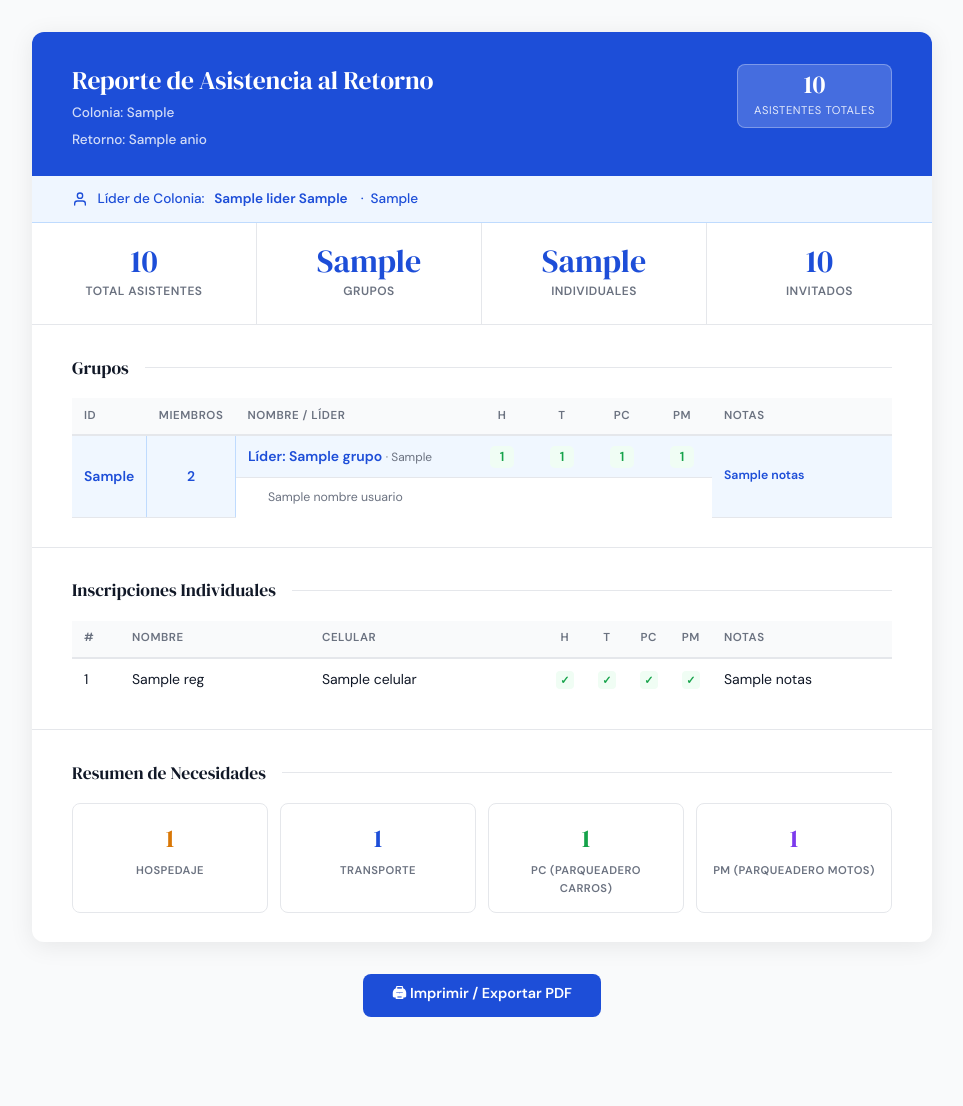
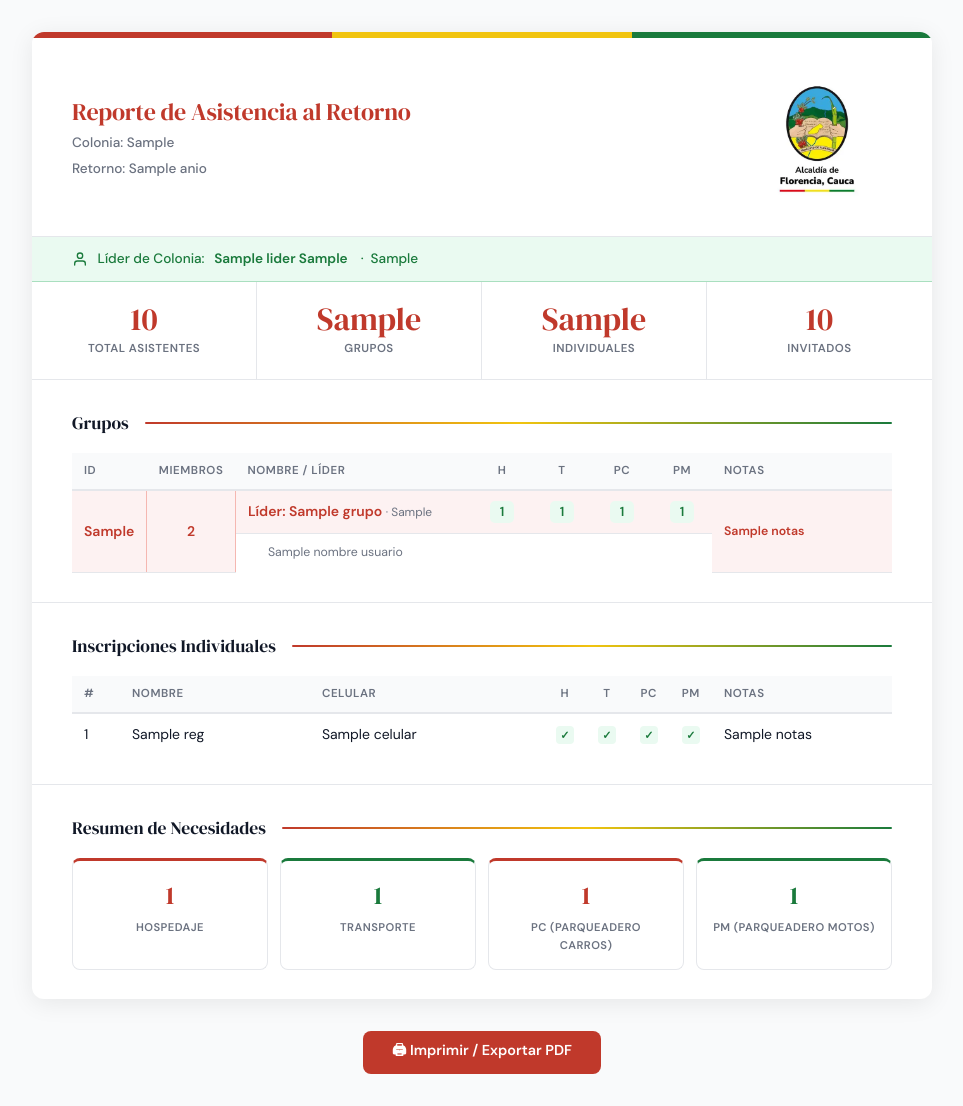
Before and after one commit to C0deWise/Caravana-del-Retorno, a Python web app: template app/reportes/templates/reporte_colonia.html in a window 1280 px wide. Shown: the whole page, without its empty margins (158-1121 px from the left). Before the commit the page ends 1017 px from the top, so only its background shows below. Run offline with Jinja, Linux system fonts and the light colour scheme; the template is opened without the code that fills it: most values are stand-ins (such as "Sample title", 1, 10 or a date in 2020).

Commit message:
generacion de reportes en pdf

```diff
--- a/app/reportes/api/v1/endpoints/reportes_router.py
+++ b/app/reportes/api/v1/endpoints/reportes_router.py
@@ -22,7 +22,7 @@ def get_reportes_servicio(db: Annotated[AsyncSession, Depends(get_db)]) -> Repor
                            repositorio_persona = repositorio_reportes_persona)
 
 
-router = APIRouter(prefix="/reportes", tags=["Reportes"])
+router = APIRouter()
 
 
 @router.get("/reporte-asistencia-colonia/{retorno_id}/{colonia_id}",
--- a/app/reportes/templates/reporte_colonia.html
+++ b/app/reportes/templates/reporte_colonia.html
@@ -12,13 +12,15 @@
       --border:    #e5e7eb;
       --bg:        #f9fafb;
       --white:     #ffffff;
-      --accent:    #1d4ed8;
-      --accent-lt: #eff6ff;
-      --green:     #16a34a;
-      --green-lt:  #f0fdf4;
-      --amber:     #d97706;
-      --amber-lt:  #fffbeb;
-      --red:       #dc2626;
+
+      /* ── Paleta Florencia ── */
+      --accent:    #c0392b;   /* rojo                          */
+      --accent-lt: #fdf2f2;   /* rojo claro fondo              */
+      --accent-bd: #f5b7b1;   /* rojo borde                    */
+      --green:     #1a7a3c;   /* verde                         */
+      --green-lt:  #eafaf1;   /* verde claro fondo             */
+      --green-bd:  #a9dfbf;   /* verde borde                   */
+      --yellow:    #f1c40f;   /* amarillo — solo decoración    */
     }
 
     *, *::before, *::after { box-sizing: border-box; margin: 0; padding: 0; }
@@ -31,7 +33,6 @@
       line-height: 1.6;
     }
 
-    /* ── PRINT ── */
     @media print {
       body { background: white; font-size: 12px; }
       .page { box-shadow: none; margin: 0; max-width: none; border-radius: 0; }
@@ -48,59 +49,83 @@
       overflow: hidden;
     }
 
-    /* ── HEADER ── */
+    /* ── FRANJA TRICOLOR ── */
+    .tricolor {
+      display: grid;
+      grid-template-columns: 1fr 1fr 1fr;
+      height: 6px;
+    }
+    .tricolor-r { background: var(--accent); }
+    .tricolor-y { background: var(--yellow); }
+    .tricolor-g { background: var(--green);  }
+
+    /* ── HEADER sin fondo de color ── */
     .header {
-      background: var(--accent);
-      color: white;
-      padding: 2rem 2.5rem 1.6rem;
+      background: var(--white);
+      color: var(--ink);
+      padding: 1.6rem 2.5rem 1.4rem;
       display: grid;
       grid-template-columns: 1fr auto;
-      align-items: start;
-      gap: 1rem;
+      align-items: center;
+      gap: 1.5rem;
+      border-bottom: 1px solid var(--border);
     }
     .header-title {
       font-family: 'DM Serif Display', serif;
-      font-size: 1.6rem;
+      font-size: 1.5rem;
       line-height: 1.25;
       letter-spacing: -.01em;
+      color: var(--accent);
     }
     .header-sub {
-      margin-top: .35rem;
+      margin-top: .3rem;
       font-size: .85rem;
-      opacity: .8;
+      color: var(--muted);
       font-weight: 500;
     }
+    .header-right {
+      display: flex;
+      flex-direction: column;
+      align-items: center;
+      gap: .5rem;
+    }
+    .header-escudo {
+      width: 150px;
+      height: 150px;
+      object-fit: contain;
+    }
     .header-badge {
-      background: rgba(255,255,255,.18);
-      border: 1px solid rgba(255,255,255,.3);
+      background: var(--accent-lt);
+      border: 1px solid var(--accent-bd);
       border-radius: 8px;
-      padding: .45rem 1rem;
+      padding: .4rem .9rem;
       text-align: center;
       white-space: nowrap;
     }
     .header-badge .badge-num {
       display: block;
       font-family: 'DM Serif Display', serif;
-      font-size: 1.6rem;
+      font-size: 1.5rem;
       line-height: 1;
+      color: var(--accent);
     }
     .header-badge .badge-lbl {
-      font-size: .7rem;
-      opacity: .85;
+      font-size: .65rem;
+      color: var(--muted);
       text-transform: uppercase;
       letter-spacing: .05em;
     }
 
     /* ── LIDER ── */
     .lider-bar {
-      background: var(--accent-lt);
-      border-bottom: 1px solid #bfdbfe;
-      padding: .75rem 2.5rem;
+      background: var(--green-lt);
+      border-bottom: 1px solid var(--green-bd);
+      padding: .7rem 2.5rem;
       display: flex;
       align-items: center;
       gap: .6rem;
       font-size: .85rem;
-      color: var(--accent);
+      color: var(--green);
       font-weight: 500;
     }
     .lider-bar svg { flex-shrink: 0; }
@@ -112,7 +137,7 @@
       border-bottom: 1px solid var(--border);
     }
     .stat {
-      padding: 1.4rem 1rem;
+      padding: 1.3rem 1rem;
       text-align: center;
       border-right: 1px solid var(--border);
     }
@@ -125,7 +150,7 @@
     }
     .stat-lbl {
       margin-top: .3rem;
-      font-size: .75rem;
+      font-size: .72rem;
       text-transform: uppercase;
       letter-spacing: .04em;
       color: var(--muted);
@@ -139,6 +164,7 @@
       font-family: 'DM Serif Display', serif;
       font-size: 1.1rem;
       margin-bottom: 1rem;
+      color: var(--ink);
       display: flex;
       align-items: center;
       gap: .5rem;
@@ -146,9 +172,10 @@
     .section-title::after {
       content: '';
       flex: 1;
-      height: 1px;
-      background: var(--border);
+      height: 2px;
+      background: linear-gradient(90deg, var(--accent), var(--yellow), var(--green));
       margin-left: .5rem;
+      border-radius: 99px;
     }
 
     /* ── TABLES ── */
@@ -170,14 +197,13 @@
       vertical-align: top;
     }
     tbody tr:last-child td { border-bottom: none; }
-    tbody tr:hover { background: #f8faff; }
+    tbody tr:hover { background: var(--accent-lt); }
 
     /* grupo sub-rows */
-    tr.grupo-header { background: #f0f7ff; }
-    tr.grupo-header td { font-weight: 600; color: var(--accent); border-top: 2px solid #bfdbfe; }
+    tr.grupo-header { background: var(--accent-lt); }
+    tr.grupo-header td { font-weight: 600; color: var(--accent); border-top: 2px solid var(--accent-bd); }
     tr.grupo-header:first-of-type td { border-top: none; }
     tr.miembro td { padding-left: 2rem; color: var(--muted); font-size: .88em; }
-    tr.invitado td { padding-left: 2rem; font-style: italic; color: #6366f1; font-size: .88em; }
 
     /* checkmarks */
     .chk-yes {
@@ -199,7 +225,7 @@
       border-radius: 4px;
     }
 
-    /* ── NEEDS BAR ── */
+    /* ── NECESIDADES ── */
     .needs-grid {
       display: grid;
       grid-template-columns: repeat(4, 1fr);
@@ -208,6 +234,7 @@
     }
     .need-card {
       border: 1px solid var(--border);
+      border-top: 3px solid var(--accent);
       border-radius: 8px;
       padding: .9rem 1rem;
       text-align: center;
@@ -215,7 +242,7 @@
     .need-card .need-num {
       font-family: 'DM Serif Display', serif;
       font-size: 1.6rem;
-      color: var(--amber);
+      color: var(--accent);
     }
     .need-card .need-lbl {
       font-size: .7rem;
@@ -240,7 +267,7 @@
       font-size: .9rem;
       font-weight: 600;
     }
-    .print-btn:hover { background: #1e40af; }
+    .print-btn:hover { background: #a93226; }
 
     /* column widths */
     .col-id    { width: 48px; }
@@ -252,20 +279,19 @@
     td.cell-span {
       vertical-align: middle;
       text-align: center;
-      background: #f0f7ff;
-      border-right: 1px solid #bfdbfe;
+      background: var(--accent-lt);
+      border-right: 1px solid var(--accent-bd);
       font-weight: 600;
       color: var(--accent);
     }
     td.cell-span-notes {
       vertical-align: middle;
-      background: #f0f7ff;
+      background: var(--accent-lt);
       font-weight: 400;
       color: var(--ink);
       font-size: .88em;
     }
 
-    /* número de necesidad en grupos */
     .num-badge {
       display: inline-flex;
       align-items: center;
@@ -278,13 +304,20 @@
       font-weight: 700;
       line-height: 1;
     }
-    .num-badge.has  { background: var(--green-lt);  color: var(--green); }
+    .num-badge.has  { background: var(--green-lt); color: var(--green); }
     .num-badge.none { background: var(--bg); color: var(--muted); border: 1px solid var(--border); }
   </style>
 </head>
 <body>
 
 <div class="page">
+
+  <!-- ── FRANJA TRICOLOR ── -->
+  <div class="tricolor">
+    <div class="tricolor-r"></div>
+    <div class="tricolor-y"></div>
+    <div class="tricolor-g"></div>
+  </div>
 
   <!-- ── HEADER ── -->
   <div class="header">
@@ -293,9 +326,9 @@
       <div class="header-sub">Colonia: {{ colonia.co_ciudad if colonia.co_ciudad else colonia.co_pais }}</div>
       <div class="header-sub">Retorno: {{ retorno.anio if retorno.anio else "—" }}</div>
     </div>
-    <div class="header-badge">
-      <span class="badge-num">{{ cantidad_total_asistentes }}</span>
-      <span class="badge-lbl">Asistentes totales</span>
+    <div class="header-right">
+      <img class="header-escudo" src="resources/escudo_florencia.png" alt="Escudo Florencia" />
+
     </div>
   </div>
 
@@ -341,7 +374,7 @@
     <table>
       <thead>
         <tr>
-          <th class="col-id"> id</th>
+          <th class="col-id">ID</th>
           <th class="col-num">Miembros</th>
           <th>Nombre / Líder</th>
           <th class="col-num">H</th>
@@ -353,21 +386,17 @@
       </thead>
       <tbody>
         {% for grupo in reportes_grupos %}
-        {# Número de filas que ocupa este grupo (mínimo 1: la fila del líder) #}
         {% set n_miembros = grupo.nombre_usuarios | length %}
         {% set total_rows = n_miembros + 1 %}
 
-        {# ── Primera fila: líder + celdas con rowspan ── #}
         <tr class="grupo-header">
-          {# #, Miembros y Notas abarcan verticalmente todo el grupo #}
-          <td class="cell-span" rowspan="{{ total_rows }}">{{ grupo.cod_grupo}}</td>
+          <td class="cell-span" rowspan="{{ total_rows }}">{{ grupo.cod_grupo }}</td>
           <td class="cell-span" rowspan="{{ total_rows }}">{{ n_miembros + 1 }}</td>
           <td>Líder: {{ grupo.lider_nombre }}
             {% if grupo.lider_celular %}
             <span style="color:var(--muted);font-weight:400;font-size:.85em"> · {{ grupo.lider_celular }}</span>
             {% endif %}
           </td>
-          {# H, T, PC, PM: numéricos con badge de color #}
           <td class="col-num">
             <span class="num-badge {{ 'has' if grupo.num_hospedaje > 0 else 'none' }}">{{ grupo.num_hospedaje }}</span>
           </td>
@@ -383,11 +412,9 @@
           <td class="cell-span-notes" rowspan="{{ total_rows }}">{{ grupo.notas if grupo.notas else "" }}</td>
         </tr>
 
-        {# ── Filas de miembros: solo columna de nombre (las otras tienen rowspan) ── #}
         {% if grupo.nombre_usuarios %}
           {% for nombre_miembro in grupo.nombre_usuarios %}
           <tr class="miembro">
-            {# NO repetir #, Miembros ni Notas — están cubiertos por rowspan #}
             <td>{{ nombre_miembro }}</td>
             <td class="col-num"></td>
             <td class="col-num"></td>
@@ -447,33 +474,23 @@
   </div>
 
   <!-- ── NECESIDADES ── -->
-
   <div class="section">
     <div class="section-title">Resumen de Necesidades</div>
     <div class="needs-grid">
       <div class="need-card">
-        <div class="need-num">
-           {{ necesidades_totales.num_hospedaje if necesidades_totales.num_hospedaje else 0   }}
-        </div>
+        <div class="need-num">{{ necesidades_totales.num_hospedaje if necesidades_totales.num_hospedaje else 0 }}</div>
         <div class="need-lbl">Hospedaje</div>
       </div>
-      <div class="need-card">
-        <div class="need-num" style="color:var(--accent)">
-          {{ necesidades_totales.num_transporte if necesidades_totales.num_transporte else 0   }}
-        </div>
+      <div class="need-card" style="border-top-color:var(--green)">
+        <div class="need-num" style="color:var(--green)">{{ necesidades_totales.num_transporte if necesidades_totales.num_transporte else 0 }}</div>
         <div class="need-lbl">Transporte</div>
       </div>
       <div class="need-card">
-        <div class="need-num" style="color:var(--green)">
-          {{ necesidades_totales.num_parqueadero_carros if necesidades_totales.num_parqueadero_carros else 0   }}
-
-        </div>
+        <div class="need-num">{{ necesidades_totales.num_parqueadero_carros if necesidades_totales.num_parqueadero_carros else 0 }}</div>
         <div class="need-lbl">PC (Parqueadero Carros)</div>
       </div>
-      <div class="need-card">
-        <div class="need-num" style="color:#7c3aed">
-          {{ necesidades_totales.num_parqueadero_motos if necesidades_totales.num_parqueadero_motos else 0   }}
-        </div>
+      <div class="need-card" style="border-top-color:var(--green)">
+        <div class="need-num" style="color:var(--green)">{{ necesidades_totales.num_parqueadero_motos if necesidades_totales.num_parqueadero_motos else 0 }}</div>
         <div class="need-lbl">PM (Parqueadero Motos)</div>
       </div>
     </div>
--- a/requirements.txt
+++ b/requirements.txt
@@ -4,7 +4,9 @@ uvicorn[standard]==0.34.0
 
 # Templates
 jinja2>=3.1.4,<4.0.0
-
+# PDF Generation
+weasyprint==62.3
+pydyf==0.11.0
 # Database
 sqlalchemy==2.0.39
 psycopg2-binary==2.9.10
```
Also changed, not shown: app/reportes/services/reportes_service.py (+15 -2 lines), app/reportes/templates/reporte_general.html (+91 -91 lines), app/reportes/utils/pdf_utils.py (added, +84 -0 lines), app/reportes/resources/escudo_florencia.png (added), 1 other file.
